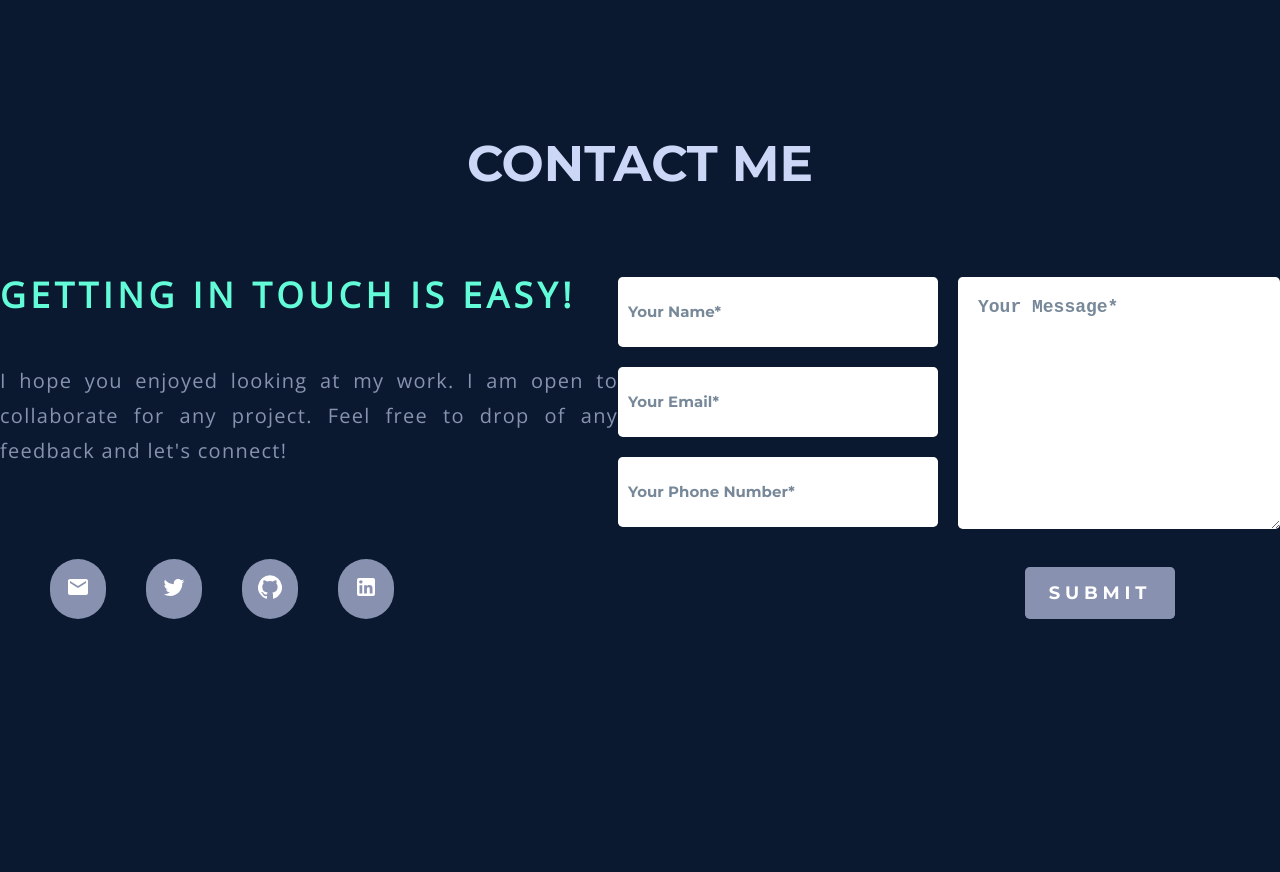
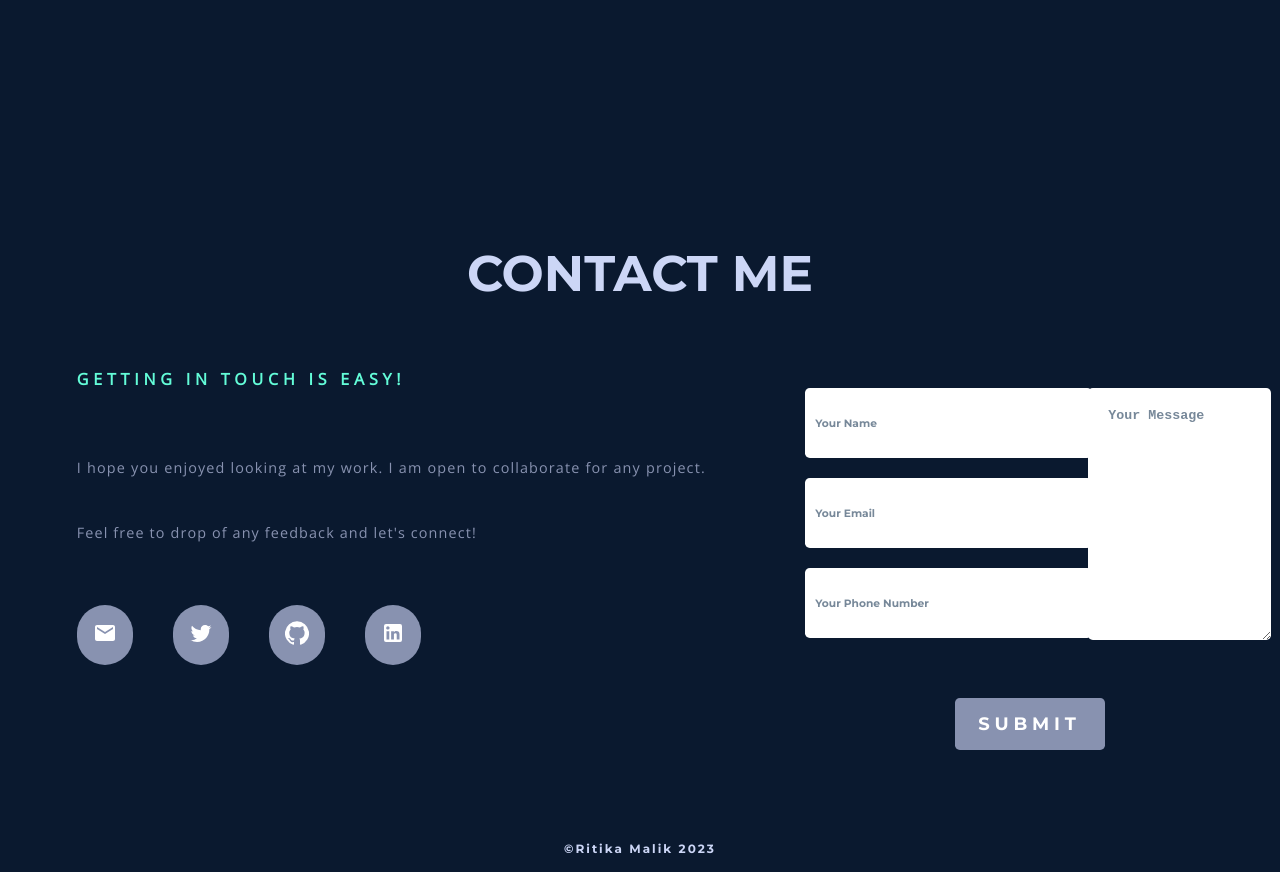
Before and after one commit to ritika728/Portfolio, a React (Create React App) app: page / in a window 1280 px wide. Shown: the part 2220-3092 px from the top of the page. Before the commit the page ends 2933 px from the top, so only its background shows below. Built offline with nearby package versions, Linux system fonts and the light colour scheme; a web font is replaced by a local one.

Commit message:
contact responsive

```diff
--- a/src/Components/Contact/contact.css
+++ b/src/Components/Contact/contact.css
@@ -40,6 +40,15 @@
   padding-top: 20px;
 }
 
+.copyright{
+  font-size: 12px;
+  text-align: center;
+  font-family: 'Montserrat', sans-serif;
+  color: rgb(204,214,246);
+  letter-spacing: 2px;
+  margin-top: -2%;
+}
+
 .submit{
   padding:15px;
   width: 150px;
@@ -53,9 +62,13 @@
   justify-items: center;
   display:block;
   margin: 0 auto;
-  margin-left: 1025px;
-  margin-top: -50px !important;
+  margin-top: -30px !important;
   letter-spacing: 0.3rem;
+  transition: all .5s ease-in-out;
+}
+.fbtn{
+  display: flex;
+  flex-direction: column;
 }
 
 .title{
@@ -90,7 +103,9 @@ textarea::placeholder{
   flex-direction: column;
   width: 650px;
 }
-
+.socials2{
+  display: none;
+}
 .socialsmain h1{
   color:rgb(99,252,216);
   font-size: 35px;
@@ -104,8 +119,8 @@ textarea::placeholder{
   text-align: justify;
   color: rgb(136,146,176);
   font-weight: lighter;
-  line-height: 2.2rem;
-  letter-spacing: 0.08rem;
+  line-height: 3.6rem;
+  letter-spacing: 0.07rem;
   font-family:"Open Sans";
 
 }
@@ -113,8 +128,15 @@ textarea::placeholder{
 .socials{
   display: flex;
   flex-direction: row;
-  margin-left: 50px;
-  margin-top: -80px;
+}
+.icons:hover{
+  transform: scale(1.5);
+  background-color: rgb(10,25,47);
+}
+
+.submit:hover{
+  transform: scale(1.5);
+  background-color: rgb(10,25,47);
 }
 
 .contactbtn{
@@ -122,19 +144,30 @@ textarea::placeholder{
 }
 
 .icons{
-  margin-top: 20px !important;
+  /* margin-top: 20px !important; */
   display: inline-block;
     border-radius: 100px;
     color: white;
     background-color:rgb(136,146,176) ;
   padding: 1em 1em;
   margin-right: 40px !important;
+  transition: all .5s ease-in-out;
 }
 
-@media (max-width: 500px) {
+@media (max-width: 700px) {
   #CONTACT{
-    height: 700px !important;
+    margin-top: 50%;
   }
+  .socials{
+    display: none;
+  }
+  .socials2{
+    display:flex;
+    margin-top: -5%;
+    margin-left: 13%;
+    margin-bottom: 20%;
+  }
+
   .title h1{
     font-size: 150% !important;
     text-align: center !important;
@@ -142,7 +175,6 @@ textarea::placeholder{
 
   }
   .container1{
-
     display: flex;
     flex-direction: column;
   }
@@ -182,17 +214,13 @@ textarea::placeholder{
     height: 60% !important;
     margin-left: 10px;
   }
-  .socials{
-    margin: 0 auto !important;
-    margin-top: -50px !important;
-    margin-left: 20px !important;
-  }
   .message{
     width: 80%;
     height: 78%;
   }
   .icons{
     padding: 10px;
+
   }
   .all{
     display: flex;
@@ -219,3 +247,80 @@ textarea::placeholder{
     padding: 5px;
   }
 }
+
+@media (min-width: 700px) and (max-width: 900px) {
+ .all{
+  flex-direction: column !important;
+  padding-left: 40px;
+  padding-right: 100px !important;
+
+ }
+ #CONTACT{
+  margin-top: 10% !important;
+ }
+ input::placeholder{
+  font-size: 70%;
+}
+textarea::placeholder{
+  font-size: 110%;
+}
+ .submit{
+  margin-left: 35%;
+  margin-top: 1% !important;
+ }
+ .container{
+  padding: 7%;
+  margin-top: -10% !important;
+ }
+ .socialsmain h1{
+  font-size: 130%;
+ }
+ .socialsmain h5{
+  font-size: 120%;
+  line-height: 60px;
+ }
+ .input {
+  margin-left: 40px;
+  width: 190%;
+  height: 50%;
+  margin-bottom: -20px;
+ }
+ .message{
+  margin-left: 40px;
+  width: 140%;
+  height: 60%;
+ }
+}
+
+@media (min-width: 900px) and (max-width: 1300px) {
+  .container{
+    padding: 6%;
+  }
+  .socialsmain h1{
+    font-size: 100%;
+  }
+  .socialsmain h5{
+    font-size: 90%;
+    line-height: 65px;
+  }
+  .all{
+    padding-left: 20%;
+  }
+  .input{
+    width: 180%;
+  }
+  input::placeholder{
+    font-size: 80%;
+  }
+  textarea::placeholder{
+    font-size: 100%;
+  }
+  .submit{
+    margin-left: 50%;
+  }
+  .message{
+    width: 70%;
+    margin-left: 50%;
+    margin-right: 100px;
+  }
+}
--- a/src/Components/Contact/contact.jsx
+++ b/src/Components/Contact/contact.jsx
@@ -29,14 +29,21 @@ const ContactForm = () => {
                 <h5 style={{marginTop:"-20px", marginBottom:"40px"}}>
                 I hope you enjoyed looking at my work. I am open to collaborate for any project. Feel free to drop of any feedback and let's connect!
                 </h5>
+                <div className="socials">
+                  <Link href="mailto:ritikamalik100102@gmail.com?"style={{marginLeft:"0px"}}className="icons" target="_blank"><EmailIcon/></Link>
+                  <Link href="https://twitter.com/ritikatwts" className="icons" target="_blank"><TwitterIcon/></Link>
+                  <Link href="https://github.com/ritika728" className="icons" target="_blank"><GitHubIcon/></Link>
+                  <Link href="https://www.linkedin.com/in/ritika-malik-must/" target="_blank" className="icons"><LinkedInIcon/></Link>
                </div>
+               </div>
+               <div className='fbtn'>
                 <div className="all">
                 <div className="box">
                     <div className="form">
                       <input className="input"
                         type='text'
                         name='name'
-                        placeholder='Your Name*'
+                        placeholder='Your Name'
                         required
                       />
                        </div>
@@ -44,7 +51,7 @@ const ContactForm = () => {
                       <input className="input"
                         name='email'
                         id='email'
-                        placeholder='Your Email*'
+                        placeholder='Your Email'
                         required
                       />
                   </div>
@@ -52,35 +59,38 @@ const ContactForm = () => {
                       <input className="input"
                         name='number'
                         id='number'
-                        placeholder='Your Phone Number*'
+                        placeholder='Your Phone Number'
                         required
                       />
                   </div>
+
                   </div>
                 <div className="block">
                   <textarea className="message"
                     name='message'
                     id='message'
-                    placeholder ='Your Message*'
+                    placeholder ='Your Message'
                     required
                   ></textarea>
-                </div>
                 </div>
                 </div>
                 <div className="contactbtn">
             <button type='submit'className="submit">SUBMIT
                 </button>
               </div>
-              </form>
-            </div>
-
-              <div className="socials">
+              <div className="socials2">
                   <Link href="mailto:ritikamalik100102@gmail.com?"style={{marginLeft:"0px"}}className="icons" target="_blank"><EmailIcon/></Link>
                   <Link href="https://twitter.com/ritikatwts" className="icons" target="_blank"><TwitterIcon/></Link>
                   <Link href="https://github.com/ritika728" className="icons" target="_blank"><GitHubIcon/></Link>
                   <Link href="https://www.linkedin.com/in/ritika-malik-must/" target="_blank" className="icons"><LinkedInIcon/></Link>
                </div>
+                </div>
+
+              </div>
+              </form>
+            </div>
           </div>
+          <h4 className='copyright'>©Ritika Malik 2023</h4>
           </div>
   )
 }
--- a/src/components/contact/contact.css
+++ b/src/components/contact/contact.css
@@ -40,6 +40,15 @@
   padding-top: 20px;
 }
 
+.copyright{
+  font-size: 12px;
+  text-align: center;
+  font-family: 'Montserrat', sans-serif;
+  color: rgb(204,214,246);
+  letter-spacing: 2px;
+  margin-top: -2%;
+}
+
 .submit{
   padding:15px;
   width: 150px;
@@ -53,9 +62,13 @@
   justify-items: center;
   display:block;
   margin: 0 auto;
-  margin-left: 1025px;
-  margin-top: -50px !important;
+  margin-top: -30px !important;
   letter-spacing: 0.3rem;
+  transition: all .5s ease-in-out;
+}
+.fbtn{
+  display: flex;
+  flex-direction: column;
 }
 
 .title{
@@ -90,7 +103,9 @@ textarea::placeholder{
   flex-direction: column;
   width: 650px;
 }
-
+.socials2{
+  display: none;
+}
 .socialsmain h1{
   color:rgb(99,252,216);
   font-size: 35px;
@@ -104,8 +119,8 @@ textarea::placeholder{
   text-align: justify;
   color: rgb(136,146,176);
   font-weight: lighter;
-  line-height: 2.2rem;
-  letter-spacing: 0.08rem;
+  line-height: 3.6rem;
+  letter-spacing: 0.07rem;
   font-family:"Open Sans";
 
 }
@@ -113,8 +128,15 @@ textarea::placeholder{
 .socials{
   display: flex;
   flex-direction: row;
-  margin-left: 50px;
-  margin-top: -80px;
+}
+.icons:hover{
+  transform: scale(1.5);
+  background-color: rgb(10,25,47);
+}
+
+.submit:hover{
+  transform: scale(1.5);
+  background-color: rgb(10,25,47);
 }
 
 .contactbtn{
@@ -122,19 +144,30 @@ textarea::placeholder{
 }
 
 .icons{
-  margin-top: 20px !important;
+  /* margin-top: 20px !important; */
   display: inline-block;
     border-radius: 100px;
     color: white;
     background-color:rgb(136,146,176) ;
   padding: 1em 1em;
   margin-right: 40px !important;
+  transition: all .5s ease-in-out;
 }
 
-@media (max-width: 500px) {
+@media (max-width: 700px) {
   #CONTACT{
-    height: 700px !important;
+    margin-top: 50%;
   }
+  .socials{
+    display: none;
+  }
+  .socials2{
+    display:flex;
+    margin-top: -5%;
+    margin-left: 13%;
+    margin-bottom: 20%;
+  }
+
   .title h1{
     font-size: 150% !important;
     text-align: center !important;
@@ -142,7 +175,6 @@ textarea::placeholder{
 
   }
   .container1{
-
     display: flex;
     flex-direction: column;
   }
@@ -182,17 +214,13 @@ textarea::placeholder{
     height: 60% !important;
     margin-left: 10px;
   }
-  .socials{
-    margin: 0 auto !important;
-    margin-top: -50px !important;
-    margin-left: 20px !important;
-  }
   .message{
     width: 80%;
     height: 78%;
   }
   .icons{
     padding: 10px;
+
   }
   .all{
     display: flex;
@@ -219,3 +247,80 @@ textarea::placeholder{
     padding: 5px;
   }
 }
+
+@media (min-width: 700px) and (max-width: 900px) {
+ .all{
+  flex-direction: column !important;
+  padding-left: 40px;
+  padding-right: 100px !important;
+
+ }
+ #CONTACT{
+  margin-top: 10% !important;
+ }
+ input::placeholder{
+  font-size: 70%;
+}
+textarea::placeholder{
+  font-size: 110%;
+}
+ .submit{
+  margin-left: 35%;
+  margin-top: 1% !important;
+ }
+ .container{
+  padding: 7%;
+  margin-top: -10% !important;
+ }
+ .socialsmain h1{
+  font-size: 130%;
+ }
+ .socialsmain h5{
+  font-size: 120%;
+  line-height: 60px;
+ }
+ .input {
+  margin-left: 40px;
+  width: 190%;
+  height: 50%;
+  margin-bottom: -20px;
+ }
+ .message{
+  margin-left: 40px;
+  width: 140%;
+  height: 60%;
+ }
+}
+
+@media (min-width: 900px) and (max-width: 1300px) {
+  .container{
+    padding: 6%;
+  }
+  .socialsmain h1{
+    font-size: 100%;
+  }
+  .socialsmain h5{
+    font-size: 90%;
+    line-height: 65px;
+  }
+  .all{
+    padding-left: 20%;
+  }
+  .input{
+    width: 180%;
+  }
+  input::placeholder{
+    font-size: 80%;
+  }
+  textarea::placeholder{
+    font-size: 100%;
+  }
+  .submit{
+    margin-left: 50%;
+  }
+  .message{
+    width: 70%;
+    margin-left: 50%;
+    margin-right: 100px;
+  }
+}
```
Also changed, not shown: src/components/contact/contact.jsx (+19 -9 lines).
